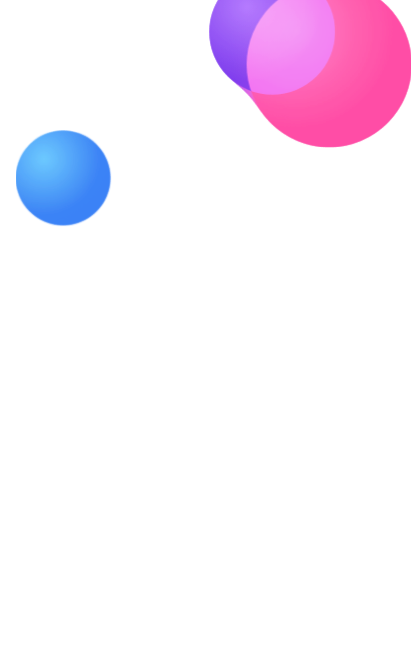
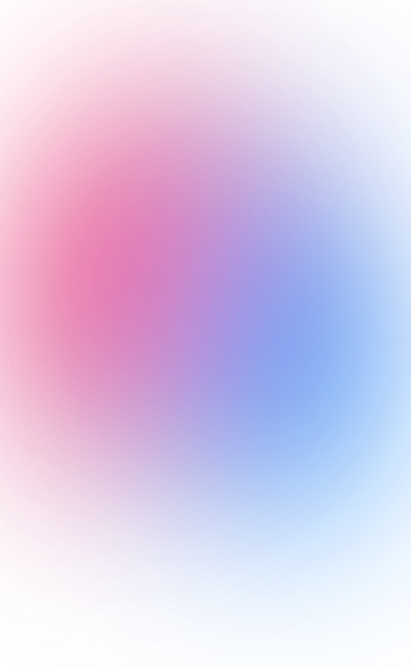
Before and after one commit to onion0622/handy-tasks, a React (Vite) app in the folder frontend/: page / in a window 390 px wide. Shown: the top 668 px of the page, 411 px wide, since content can reach past the window. Built offline with nearby package versions, Linux system fonts and the light colour scheme.

Commit message:
Implementacion de fondo para empezar a trabajar, logica de to-do-list

```diff
--- a/frontend/src/App.css
+++ b/frontend/src/App.css
@@ -1,57 +1,70 @@
-/* src/App.css */
+html, body {
+  margin: 0;
+  padding: 0;
+  min-height: 100%;
+  overflow-x: hidden;
+  overflow-y: auto;
+}
 
-/* base del blob */
-.blob {
+/* Fondo lava líquido */
+.lava-background {
+  position: fixed;
+  inset: 0;
+  z-index: -1;
+  pointer-events: none;
+}
+
+/* Cada gradiente como capa independiente */
+.lava-background::before,
+.lava-background::after,
+.lava-background div {
+  content: '';
   position: absolute;
+  inset: 0;
   border-radius: 50%;
-  opacity: 0.95;
-  transform-origin: center;
-  will-change: transform;
-  animation: blob-move 7s ease-in-out infinite;
+  filter: blur(80px) saturate(150%);
   mix-blend-mode: screen;
 }
 
-/* tamaños / colores / posiciones iniciales */
-.blob.purple {
-  width: 180px;
-  height: 180px;
-  left: 40%;
-  top: 60%;
-  background: radial-gradient(circle at 30% 30%, #b57bff 0%, #7c3aed 60%);
-  animation-duration: 7s;
-}
-.blob.pink {
-  width: 220px;
-  height: 220px;
-  left: 55%;
-  top: 30%;
-  background: radial-gradient(circle at 30% 30%, #ff80bf 0%, #ff4da6 60%);
-  animation-duration: 9s;
-  animation-delay: -2s;
-}
-.blob.blue {
-  width: 140px;
-  height: 140px;
-  left: 20%;
-  top: 35%;
-  background: radial-gradient(circle at 30% 30%, #6ecbff 0%, #3b82f6 60%);
-  animation-duration: 6s;
-  animation-delay: -1s;
+/* Gradiente 1 */
+.lava-background::before {
+  background: radial-gradient(circle at 20% 30%, #ff2d55, transparent 40%);
+  animation: lava1 40s ease-in-out infinite alternate;
 }
 
-/* movimiento (usar translate3d para mejor rendimiento GPU) */
-@keyframes blob-move {
-  0%   { transform: translate3d(0,0,0) scale(1); }
-  25%  { transform: translate3d(90px,-60px,0) scale(1.08); }
-  50%  { transform: translate3d(-70px,120px,0) scale(0.95); }
-  75%  { transform: translate3d(100px,80px,0) scale(1.05); }
-  100% { transform: translate3d(0,0,0) scale(1); }
+/* Gradiente 2 */
+.lava-background::after {
+  background: radial-gradient(circle at 80% 40%, #007aff, transparent 45%);
+  animation: lava2 45s ease-in-out infinite alternate;
 }
 
-/* responsive: reducir tamaños en pantallas pequeñas */
-@media (max-width: 640px) {
-  .blob.purple { width: 120px; height: 120px; }
-  .blob.pink   { width: 160px; height: 160px; }
-  .blob.blue   { width: 100px; height: 100px; }
-  .blob { opacity: 0.9; animation-duration: 6s; }
+/* Gradiente 3 */
+.lava-background div {
+  background: radial-gradient(circle at 50% 80%, #ff3b30, transparent 50%);
+  animation: lava3 50s ease-in-out infinite alternate;
 }
+
+/* Animaciones suaves independientes */
+@keyframes lava1 {
+  0%   { transform: translate(0%,0%) scale(1); }
+  25%  { transform: translate(3%, 2%) scale(1.02); }
+  50%  { transform: translate(-2%, 3%) scale(0.98); }
+  75%  { transform: translate(1%, -2%) scale(1.01); }
+  100% { transform: translate(0%,0%) scale(1); }
+}
+
+@keyframes lava2 {
+  0%   { transform: translate(0%,0%) scale(1); }
+  25%  { transform: translate(-3%, -1%) scale(1.01); }
+  50%  { transform: translate(2%, 2%) scale(0.99); }
+  75%  { transform: translate(-1%, 1%) scale(1.02); }
+  100% { transform: translate(0%,0%) scale(1); }
+}
+
+@keyframes lava3 {
+  0%   { transform: translate(0%,0%) scale(1); }
+  25%  { transform: translate(1%, -3%) scale(1.01); }
+  50%  { transform: translate(-2%, 1%) scale(0.98); }
+  75%  { transform: translate(2%, 0%) scale(1.02); }
+  100% { transform: translate(0%,0%) scale(1); }
+}
--- a/frontend/src/components/LavaAnimation.jsx
+++ b/frontend/src/components/LavaAnimation.jsx
@@ -2,42 +2,6 @@ import React, { useId } from 'react';
 import '../App.css';
 
 
-
-
-export function LavaAnimation(){
-const id = useId();
-  const filterId = `goo-${id}`;
-
-  return (
-    <div className="relative w-full h-screen flex items-center justify-center bg-black overflow-hidden">
-      {/* Contenedor con el filtro goo (usa el id único) */}
-      <div
-        className="absolute inset-0 flex items-center justify-center"  hola
-        style={{ filter: `url(#${filterId})` }}
-      >
-        <div className="blob purple" />
-        <div className="blob pink" />
-        <div className="blob blue" />
-      </div>
-
-      {/* Definición del filtro SVG — width/height 0 para que no ocupe espacio */}
-      <svg aria-hidden="true" width="0" height="0" className="absolute">
-        <defs>
-          <filter id={filterId}>
-            <feGaussianBlur in="SourceGraphic" stdDeviation="12" result="blur" />
-            <feColorMatrix
-              in="blur"
-              mode="matrix"
-              values="1 0 0 0 0
-                      0 1 0 0 0
-                      0 0 1 0 0
-                      0 0 0 20 -8"
-              result="goo"
-            />
-            <feBlend in="SourceGraphic" in2="goo" />
-          </filter>
-        </defs>
-      </svg>
-    </div>
-  );
+export function LavaAnimation() {
+  return <div className="lava-background"></div>;
 }
```
